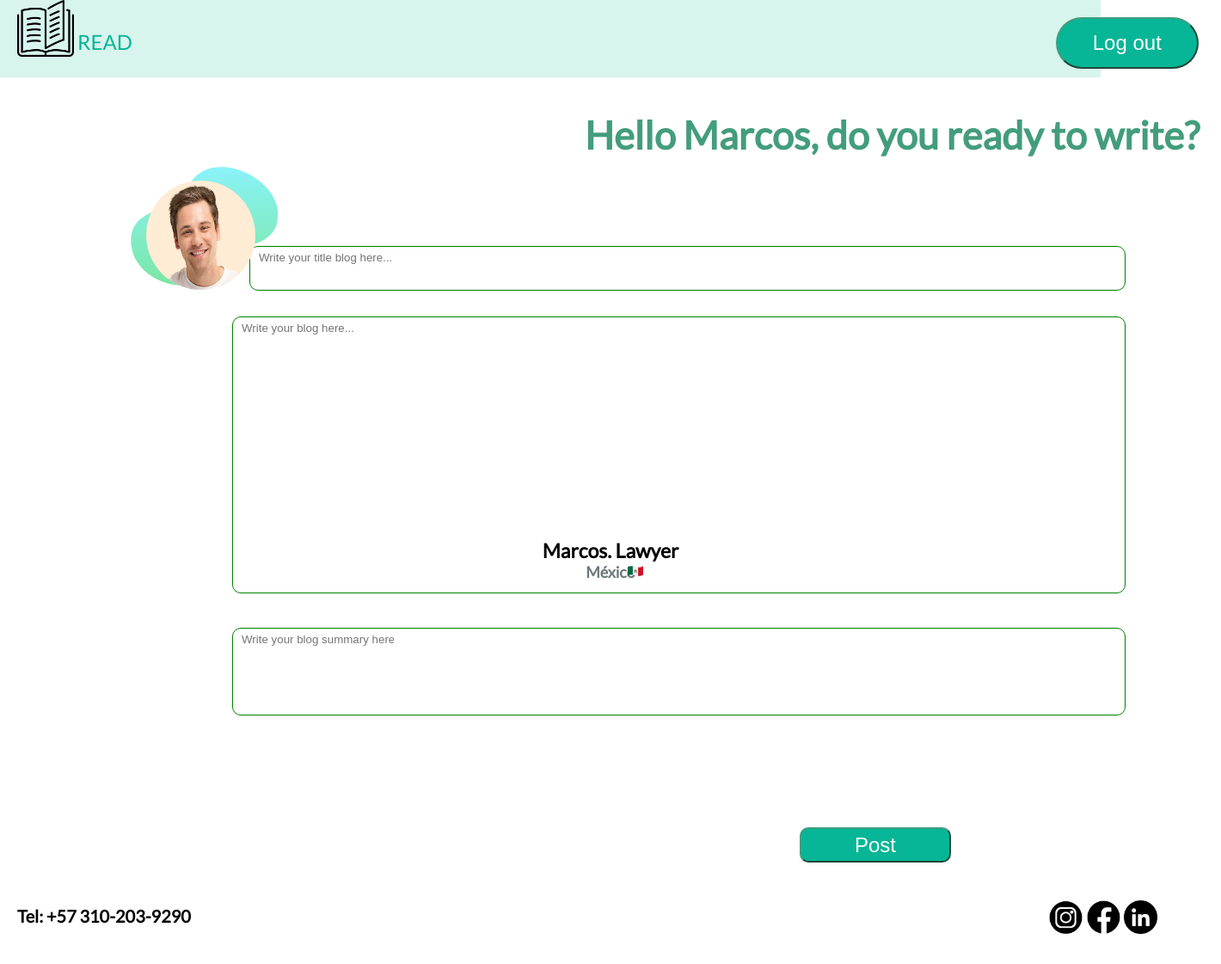
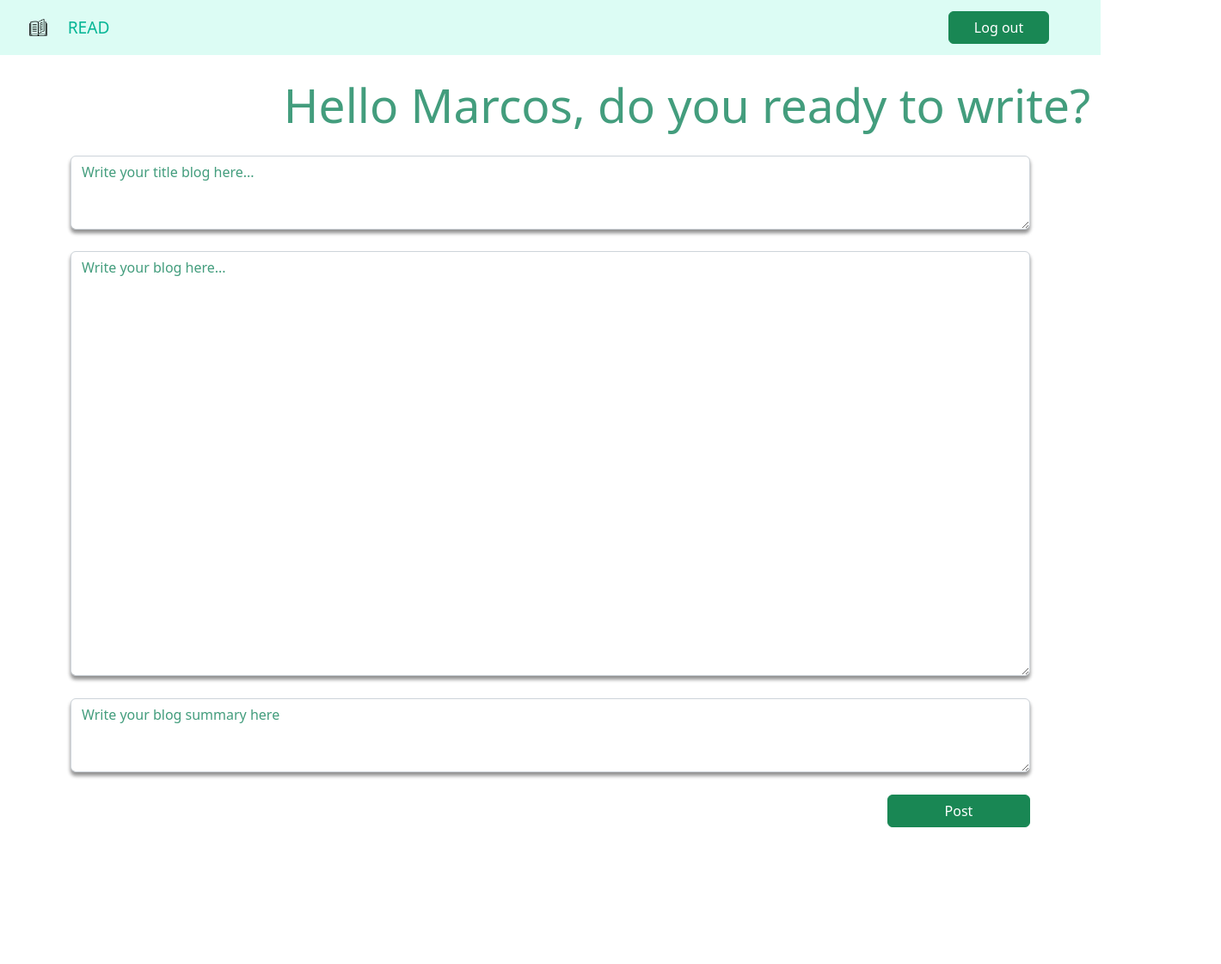
Before and after one commit to LuisaMateus0130/read-luisa-mateus-parra, a plain HTML site: page create.html in a window 1280 px wide. Shown: the whole page at 86% size, 1420 px wide, since content can reach past the window. After the commit the page ends 962 px from the top, so only its background shows below. Drawn offline with nearby package versions, Linux system fonts and the light colour scheme.

Commit message:
Aplicación de estilos con Bootstrap en html Create

```diff
--- a/create.html
+++ b/create.html
@@ -5,68 +5,64 @@
     <meta charset="UTF-8">
     <meta http-equiv="X-UA-Compatible" content="IE=edge">
     <meta name="viewport" content="width=device-width, initial-scale=1.0">
-    <link rel="stylesheet" href="./css/main.css">
-    <link rel="preconnect" href="https://fonts.googleapis.com">
-    <link rel="preconnect" href="https://fonts.gstatic.com" crossorigin>
-    <link href="https://fonts.googleapis.com/css2?family=Lato&display=swap" rel="stylesheet">
-    <!--HTML que permite al usuario crear y publicar su propio blog. Cuando el usuario le da publicar lo devuelve al Home de la cuenta, donde más adelante aparecerá su blog publicado. -->
-    <title>Create Blog/READ</title>
+
+    <title>Create Blog</title>
+
+    <!-- Esta etiqueta nos añade los CSS de Bootstrap -->
+    <link href="https://cdn.jsdelivr.net/npm/bootstrap@5.2.0-beta1/dist/css/bootstrap.min.css" rel="stylesheet"
+        integrity="sha384-0evHe/X+R7YkIZDRvuzKMRqM+OrBnVFBL6DOitfPri4tjfHxaWutUpFmBp4vmVor" crossorigin="anonymous">
+    <link rel="stylesheet" href="./css/create.css">
 </head>
 
 <body>
-    <header class="home2Header">
-        <nav>
-            <img class="loginLogo" src="./img/Book.png" alt="Imagen de un libro">
-            <ul>
-                <li>
-                    <a class="home2Read" href="./blogs_to_read.html"> READ </a>
-                </li>
-                <button class="createLi home2Button">
-                    <a href="./index.html"> Log out </a>
-                </button>
-            </ul>
+    <header class="container-fluid" style="padding: 1vw 0vw; background-color: rgba(104, 240, 207, 0.23);">
+        <nav class="row">
+            <div class="col-sm-4 row">
+                <div class="col-sm-1"></div>
+                <div class="col-sm-2 row align-items-center">
+                    <img src="./img/book_logo.png" alt="" style="max-width: 5vw;">
+                </div>
+                <div class="col-sm-4 row align-items-center">
+                    <h1 style="color: #06B696; font-size: 1.5vw; margin: 0px;">READ</h1>
+                </div>
+            </div>
+            <div class="col-sm-8 row">
+                <div class="col-sm-10"></div>
+                <div class="col-sm-2 row align-items-center">
+                    <button class="btn btn-success" style="width: 100%;">Log out</button>
+                </div>
+            </div>
         </nav>
     </header>
-    <h1 class="createText">Hello Marcos, do you ready to write?</h1>
-    <section>
-        <img class="estiloFoto2" src="./img/Hombre1.webp" alt="Perfil de un hombre">
-        <img class="estiloFondo2" src="./img/Fondo personas.png" alt="Fondo">
-        <h3 class="estiloNombre2">Marcos. Lawyer</h3>
-        <h4 class="estiloPais2">México</h4>
-        <img class="estiloBandera2" src="./img/Mexico.png" alt="Bandera de Mexico">
-        <form action="">
-            <div>
-                <input class="estiloTitleBlog" type="text" placeholder="Write your title blog here...">
+
+    <main class="container-fluid">
+        <div class="row">
+            <h2 class="col-sm-12" style="text-align: end; margin: 2vw 0vw; color: #439D7D; font-size: 55px;">Hello
+                Marcos, do you ready to write?</h2>
+        </div>
+        <form action="" class="container">
+            <div class="form-group" style="margin-bottom: 2vw;">
+                <textarea class="form-control" placeholder="Write your title blog here..." rows="3"></textarea>
             </div>
-            <div>
-                <input class="estiloBlog" type="text" placeholder="Write your blog here...">
+            <div class="form-group" style="margin-bottom: 2vw;">
+                <textarea class="form-control" placeholder="Write your blog here..." rows="20"></textarea>
             </div>
-            <div>
-                <input class="estiloSummaryBlog" type="text" placeholder="Write your blog summary here">
+            <div class="form-group" style="margin-bottom: 2vw;">
+                <textarea class="form-control" placeholder="Write your blog summary here" rows="3"></textarea>
             </div>
-            <button class="estiloButton2">
-                <a href="./blogs_to_read.html">Post</a>
-            </button>
+            <div class="row">
+                <div class="col-sm-10"></div>
+                <div class="col-sm-2">
+                    <button class="btn btn-success" style="width: 100%;">Post</button>
+                </div>
+            </div>
         </form>
-    </section>
+    </main>
+
+    <!-- Este Script nos añade el javascript necesario para Bootstrap -->
+    <script src="https://cdn.jsdelivr.net/npm/bootstrap@5.2.0-beta1/dist/js/bootstrap.bundle.min.js"
+        integrity="sha384-pprn3073KE6tl6bjs2QrFaJGz5/SUsLqktiwsUTF55Jfv3qYSDhgCecCxMW52nD2"
+        crossorigin="anonymous"></script>
 </body>
 
-<!-- Inserto mismo Footer del HTML Principal por condiones del desafío, sin embargo, considero que para la idea de mi proyecto no es necesario-->
-<footer>
-    <div id="Contact us">
-        <h5>Tel: +57 310-203-9290</h5>
-        <div>
-            <a href="https://www.instagram.com/coderhouse/" target="_blank">
-                <img class="footerIcono" src="./img/Instagram.png" alt="Logo de Instagram">
-            </a>
-            <a href="https://www.facebook.com/Coderhouse/" target="_blank">
-                <img class="footerIcono" src="./img/Facebook.png" alt="Logo de Facebook">
-            </a>
-            <a href="https://www.linkedin.com/school/coderhouse/" target="_blank">
-                <img class="footerIcono" src="./img/Linkedin.png" alt="Logo de Linkedin">
-            </a>
-        </div>
-    </div>
-</footer>
-
 </html>
--- /dev/null
+++ b/css/create.css
@@ -0,0 +1,9 @@
+textarea {
+    border: 1px solid rgba(0, 0, 0, 0.15);
+    box-shadow: 0px 4px 4px rgba(0, 0, 0, 0.25), 0px 4px 4px rgba(0, 0, 0, 0.25);
+    border-radius: 10px;
+}
+
+::placeholder { /* Chrome, Firefox, Opera, Safari 10.1+ */
+    color: #439D7D !important;
+  }
```
